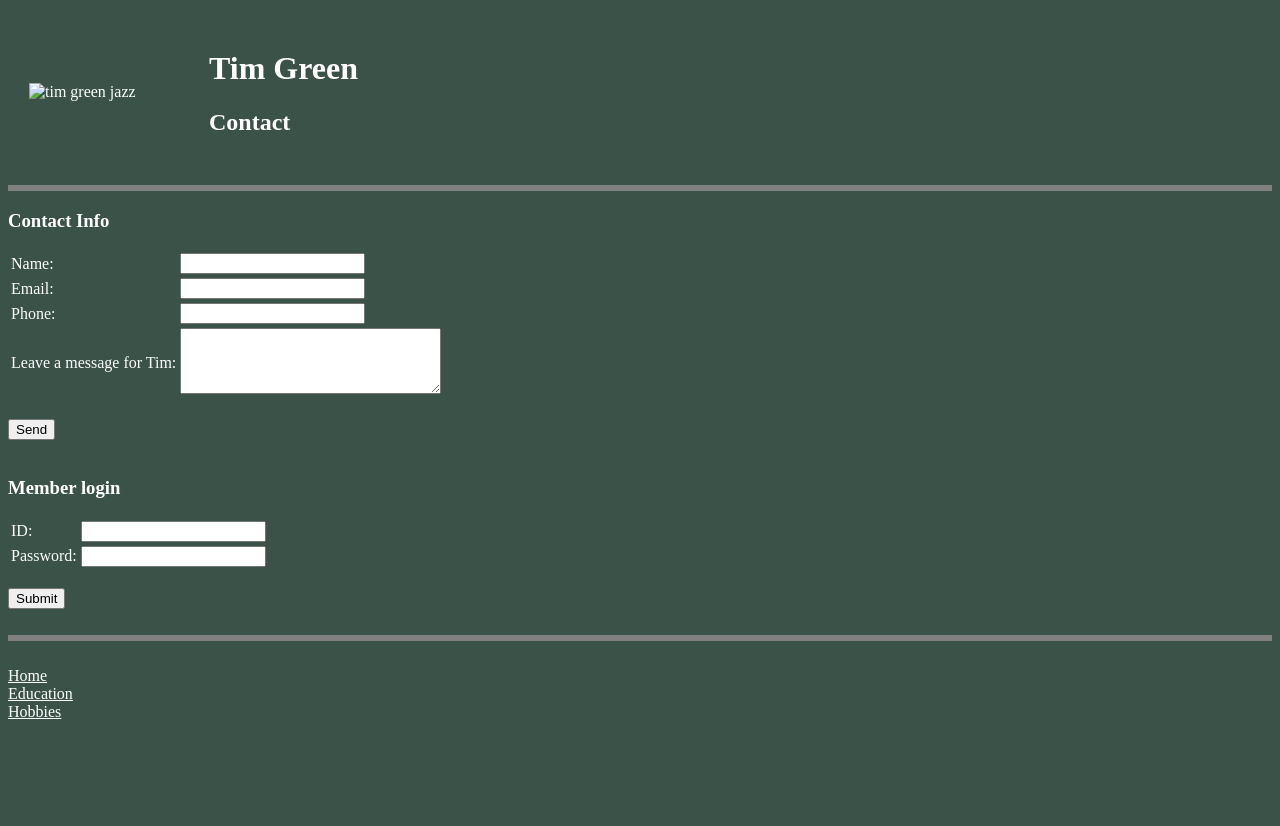
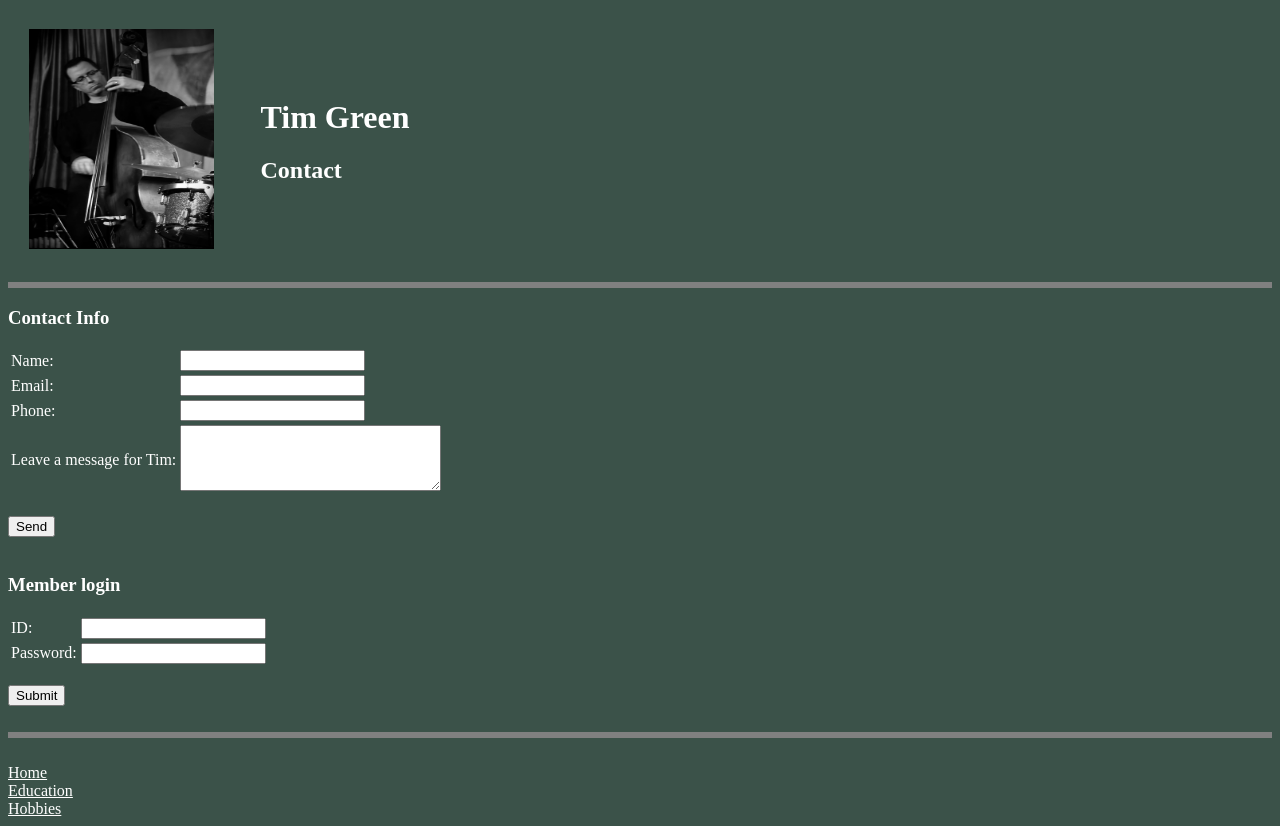
Before and after one commit to teagreen99/cv, a plain HTML site: page contact.html in a window 1280 px wide. Before the commit the page ends 800 px from the top, so only its background shows below. Drawn offline with Linux system fonts and the light colour scheme.

Commit message:
Update contact.html

```diff
--- a/contact.html
+++ b/contact.html
@@ -12,7 +12,7 @@
     </style>
     <table cellspacing="20"; style="width:35%";>
       <tr>
-        <td><img src="showcase1.jpg" alt="tim green jazz" style="width:185px;height:220px;"></td>
+        <td><img src="images/showcase1.jpg" alt="tim green jazz" style="width:185px;height:220px;"></td>
         <td><h1>Tim Green</h1>
         <h2>Contact</h2>
         </td>
```
